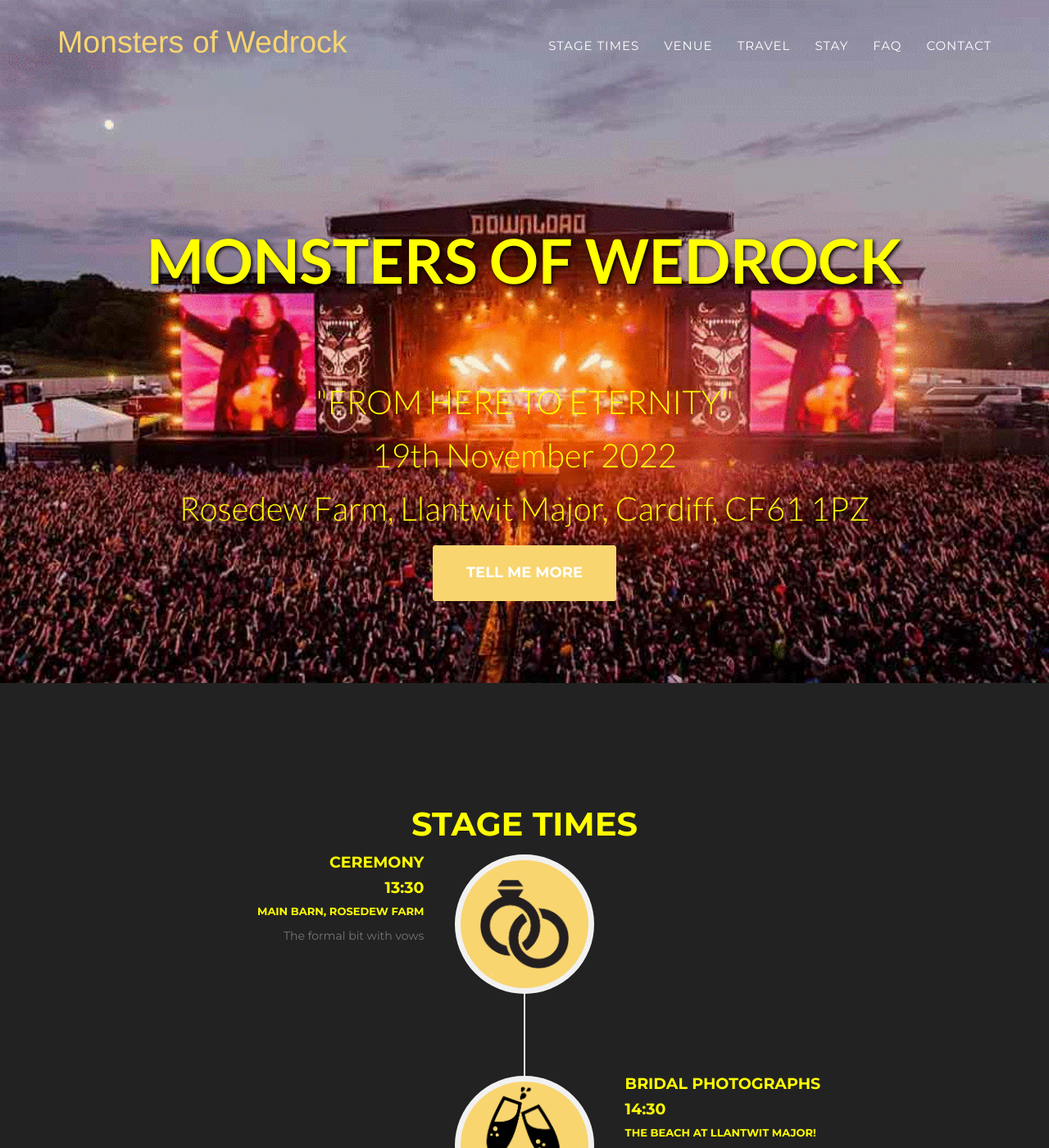
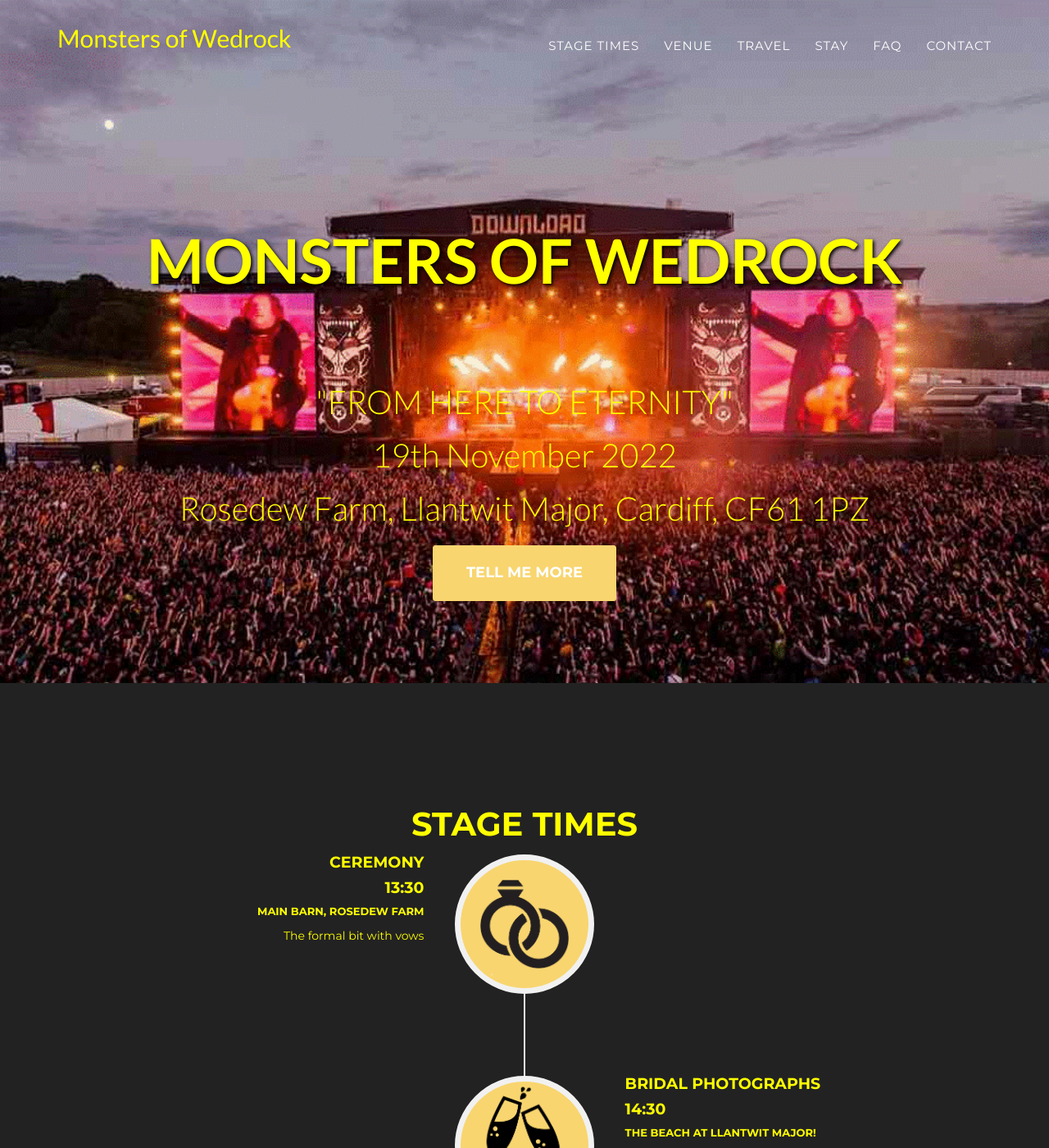
Before and after one commit to horlixuk/monstersofwedrock, a Jekyll site: the page built from index.html, in a window 1280 px wide and 1400 px high. Shown: the whole window at 82% size. Built offline with Jekyll 4.4.1, drawn with Linux system fonts in a browser that asks for light colours; some web fonts are replaced.

Commit message:
css changes to various objects

```diff
--- a/_includes/en_data/FAQ.html
+++ b/_includes/en_data/FAQ.html
@@ -14,17 +14,17 @@
             <h4 class="service-heading">Will transportation be arranged?</h4>
             <p class="largepad text-muted">You'll need to make your own way to and from the venue. Let us know if this is a problem and we can help.</p>
             <h4 class="service-heading">Where can I eat nearby?</h4>
-            <p class="largepad text-muted"><a href="Old White Hart">https://oldwhitehart.uk/</a></p>
-            <p class="largepad text-muted"><a href="The Cwtch">https://the-cwtch.co.uk/</a></p>
-            <p class="largepad text-muted"><a href="Illtuds Restaurant">http://www.illtuds216.co.uk/home</a></p>
+            <p class="largepad text-muted"><a class="link" href="Old White Hart">https://oldwhitehart.uk/</a></p>
+            <p class="largepad text-muted"><a class="link" href="The Cwtch">https://the-cwtch.co.uk/</a></p>
+            <p class="largepad text-muted"><a class="link" href="Illtuds Restaurant">http://www.illtuds216.co.uk/home</a></p>
             <h4 class="service-heading">Where can I have breakfast on Sunday</h4>
-            <p class="largepad text-muted"><a href="Cwtch Cafe, Acorn Camping">http://www.acorncamping.co.uk/cwtch-cafe/</a></p>
+            <p class="largepad text-muted"><a class="link" href="Cwtch Cafe, Acorn Camping">http://www.acorncamping.co.uk/cwtch-cafe/</a></p>
             <h4 class="service-heading">Does my ticket include a plus one or children?</h4>
             <p class="largepad text-muted">One ticket per person! Please exchange it for a lanyard when you arrive. Your lanyard will show which table you are on.</p>
             <h4 class="service-heading">When and how should I RSVP?</h4>
             <p class="largepad text-muted">Please email rsvp@monstersofwedrock.co.uk by the 7th July.</p>
             <h4 class="service-heading">Do I need to bring a gift?</h4>
-            <p class="largepad text-muted">No! If you would like to contribute then please consider a donation to <a href="English Springer Spanial Welfare">https://www.essw.co.uk/</a></p>
+            <p class="largepad text-muted">No! If you would like to contribute then please consider a donation to <a class="link" href="English Springer Spanial Welfare">https://www.essw.co.uk/</a></p>
             <h4 class="service-heading">What if I feel unwell?</h4>
             <p class="largepad text-muted">To protect our VIP OAPs, please dont come if you feel poorly. You dont want to be patient zero do you? We'll make it up to you somehow!</p>
         </div>
--- a/_includes/en_data/contact.html
+++ b/_includes/en_data/contact.html
@@ -26,7 +26,7 @@
         <div class="row">
             <div class="col-lg-12 text-center">
                 <h2 class="section-heading">Contact Us</h2>
-                <h3 class="section-subheading text-muted">Or send us an email at <a href="mailto:hello@monstersofwedrock.co.uk">hello@monstersofwedrock.co.uk</a>.</h3>
+                <h3 class="section-subheading text-muted">Or send us an email at <a class="link" href="mailto:hello@monstersofwedrock.co.uk">hello@monstersofwedrock.co.uk</a>.</h3>
             </div>
         </div>
         <div class="row">
--- a/_includes/en_data/stay.html
+++ b/_includes/en_data/stay.html
@@ -23,7 +23,7 @@
                                 <span class="fa-li"><i class="fa fa-phone"></i></span><span class="text-muted plist">01446 794024</span>
                             </li>
                             <li>
-                                <span class="fa-li"><i class="fas fa-external-link-alt"></i></span><span class="plist"><a href="Acorn Camping">http://www.acorncamping.co.uk/</a></span>
+                                <span class="fa-li"><i class="fas fa-external-link-alt"></i></span><span class="plist"><a class="link" href="Acorn Camping">http://www.acorncamping.co.uk/</a></span>
                             </li>
                             <li>
                                 <span class="fa-li"><i class="fa fa-car"></i></span><span class="text-muted plist">Distance from venue</span>
@@ -45,7 +45,7 @@
                                 <span class="fa-li"><i class="fa fa-phone"></i></span><span class="text-muted plist">01446 792240</span>
                             </li>
                             <li>
-                                <span class="fa-li"><i class="fas fa-external-link-alt"></i></span><span class="plist"><a href="The White Lion">http://www.whitelionandoasthouselodge.com/</a></span>
+                                <span class="fa-li"><i class="fas fa-external-link-alt"></i></span><span class="plist"><a class="link" href="The White Lion">http://www.whitelionandoasthouselodge.com/</a></span>
                             </li>
                             <li>
                                 <span class="fa-li"><i class="fa fa-car"></i></span><span class="text-muted plist">Distance from venue</span>
@@ -67,7 +67,7 @@
                                 <span class="fa-li"><i class="fa fa-phone"></i></span><span class="text-muted plist">Various</span>
                             </li>
                             <li>
-                                <span class="fa-li"><i class="fas fa-external-link-alt"></i></span><span class="plist"><a href="AirBnB">https://www.airbnb.co.uk/s/Llantwit-Major--Wales--United-Kingdom/homes?adults=2&place_id=ChIJy70zOLUMbkgR6oSHXSKwlco</a></span>
+                                <span class="fa-li"><i class="fas fa-external-link-alt"></i></span><span class="plist"><a class="link" href="AirBnB">https://www.airbnb.co.uk/s/Llantwit-Major--Wales--United-Kingdom/homes?adults=2&place_id=ChIJy70zOLUMbkgR6oSHXSKwlco</a></span>
                             </li>
                             <li>
                                 <span class="fa-li"><i class="fa fa-car"></i></span><span class="text-muted plist">Distance from venue</span>
@@ -89,7 +89,7 @@
                                 <span class="fa-li"><i class="fa fa-phone"></i></span><span class="text-muted plist">Phone number</span>
                             </li>
                             <li>
-                                <span class="fa-li"><i class="fas fa-external-link-alt"></i></span><span class="plist"><a href="https://www.airbnb.com">https://www.airbnb.com/</a></span>
+                                <span class="fa-li"><i class="fas fa-external-link-alt"></i></span><span class="plist"><a class="link" href="https://www.airbnb.com">https://www.airbnb.com/</a></span>
                             </li>
                             <li>
                                 <span class="fa-li"><i class="fa fa-car"></i></span><span class="text-muted plist">Distance from venue</span>
@@ -115,7 +115,7 @@
                                 <span class="fa-li"><i class="fa fa-phone"></i></span><span class="text-muted plist">Phone number</span>
                             </li>
                             <li>
-                                <span class="fa-li"><i class="fas fa-external-link-alt"></i></span><span class="plist"><a href="https://www.airbnb.com">https://www.airbnb.com/</a></span>
+                                <span class="fa-li"><i class="fas fa-external-link-alt"></i></span><span class="plist"><a class="link" href="https://www.airbnb.com">https://www.airbnb.com/</a></span>
                             </li>
                             <li>
                                 <span class="fa-li"><i class="fa fa-car"></i></span><span class="text-muted plist">Distance from venue</span>
@@ -137,7 +137,7 @@
                                 <span class="fa-li"><i class="fa fa-phone"></i></span><span class="text-muted plist">Phone number</span>
                             </li>
                             <li>
-                                <span class="fa-li"><i class="fas fa-external-link-alt"></i></span><span class="plist"><a href="https://www.airbnb.com">https://www.airbnb.com/</a></span>
+                                <span class="fa-li"><i class="fas fa-external-link-alt"></i></span><span class="plist"><a class="link" href="https://www.airbnb.com">https://www.airbnb.com/</a></span>
                             </li>
                             <li>
                                 <span class="fa-li"><i class="fa fa-car"></i></span><span class="text-muted plist">Distance from venue</span>
@@ -159,7 +159,7 @@
                                 <span class="fa-li"><i class="fa fa-phone"></i></span><span class="text-muted plist">Phone number</span>
                             </li>
                             <li>
-                                <span class="fa-li"><i class="fas fa-external-link-alt"></i></span><span class="plist"><a href="https://www.airbnb.com">https://www.airbnb.com/</a></span>
+                                <span class="fa-li"><i class="fas fa-external-link-alt"></i></span><span class="plist"><a class="link" href="https://www.airbnb.com">https://www.airbnb.com/</a></span>
                             </li>
                             <li>
                                 <span class="fa-li"><i class="fa fa-car"></i></span><span class="text-muted plist">Distance from venue</span>
@@ -181,7 +181,7 @@
                                 <span class="fa-li"><i class="fa fa-phone"></i></span><span class="text-muted plist">Phone number</span>
                             </li>
                             <li>
-                                <span class="fa-li"><i class="fas fa-external-link-alt"></i></span><span class="plist"><a href="https://www.airbnb.com">https://www.airbnb.com/</a></span>
+                                <span class="fa-li"><i class="fas fa-external-link-alt"></i></span><span class="plist"><a class="link" href="https://www.airbnb.com">https://www.airbnb.com/</a></span>
                             </li>
                             <li>
                                 <span class="fa-li"><i class="fa fa-car"></i></span><span class="text-muted plist">Distance from venue</span>
--- a/_includes/en_data/travel.html
+++ b/_includes/en_data/travel.html
@@ -13,7 +13,7 @@
                     <i class="fa fa-plane fa-stack-1x fa-inverse"></i>
                 </span>
                 <h4 class="service-heading">Plane</h4>
-                <p class="text-muted"><a href="Cardiff Airport">https://www.cardiff-airport.com/</a></p>
+                <p class="text-muted"><a class="link" href="Cardiff Airport">https://www.cardiff-airport.com/</a></p>
             </div>
             <div class="col-md-4">
                 <span class="fa-stack fa-4x">
@@ -29,7 +29,7 @@
                     <i class="fa fa-train fa-stack-1x fa-inverse"></i>
                 </span>
                 <h4 class="service-heading">Train</h4>
-                <p class="text-muted"><a href="Llantwit Major train station">https://www.thetrainline.com/stations/llantwit-major</a></p>
+                <p class="text-muted"><a class="link" href="Llantwit Major train station">https://www.thetrainline.com/stations/llantwit-major</a></p>
             </div>
         </div>
     </div>
--- a/_layouts/fr_default.html
+++ b/_layouts/fr_default.html
@@ -12,8 +12,8 @@
     {% include /fr_data/travel.html %}
     {% include /fr_data/stay.html %}
     {% include /fr_data/things_to_do.html %}
-    {% include /fr_data/our_story.html %}
-    {% include /fr_data/bridal_party.html %}
+    <!-- {% include /en_data/our_story.html %} -->
+    <!-- {% include /en_data/bridal_party.html %} -->
     {% include /fr_data/FAQ.html %}
     {% include /fr_data/contact.html %}
     {% include /fr_data/footer.html %}
```
Also changed, not shown: _includes/css/agency.css (+12 -6 lines).
